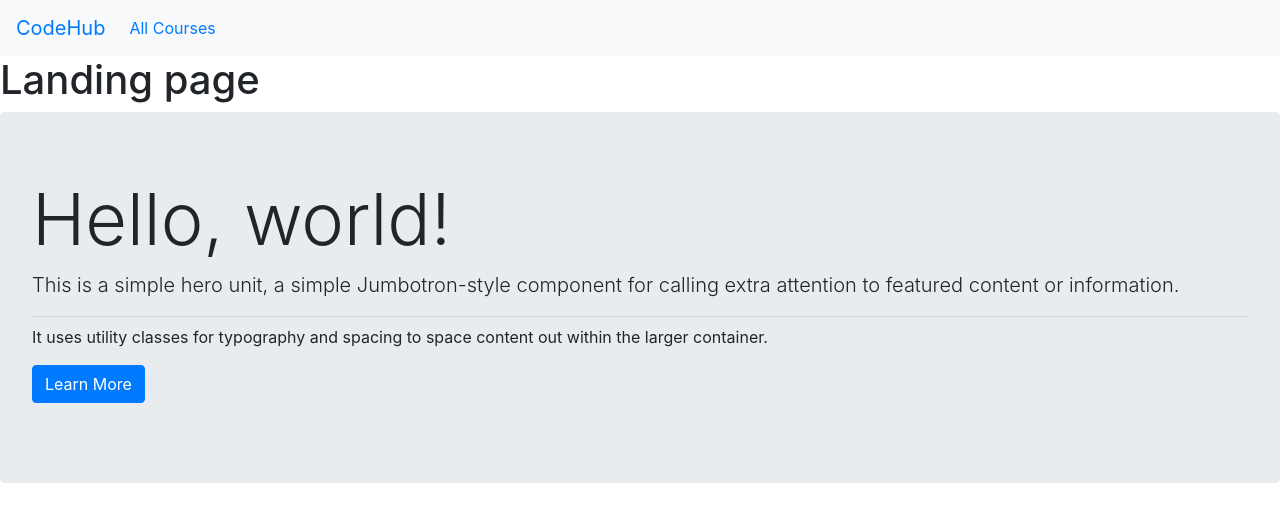
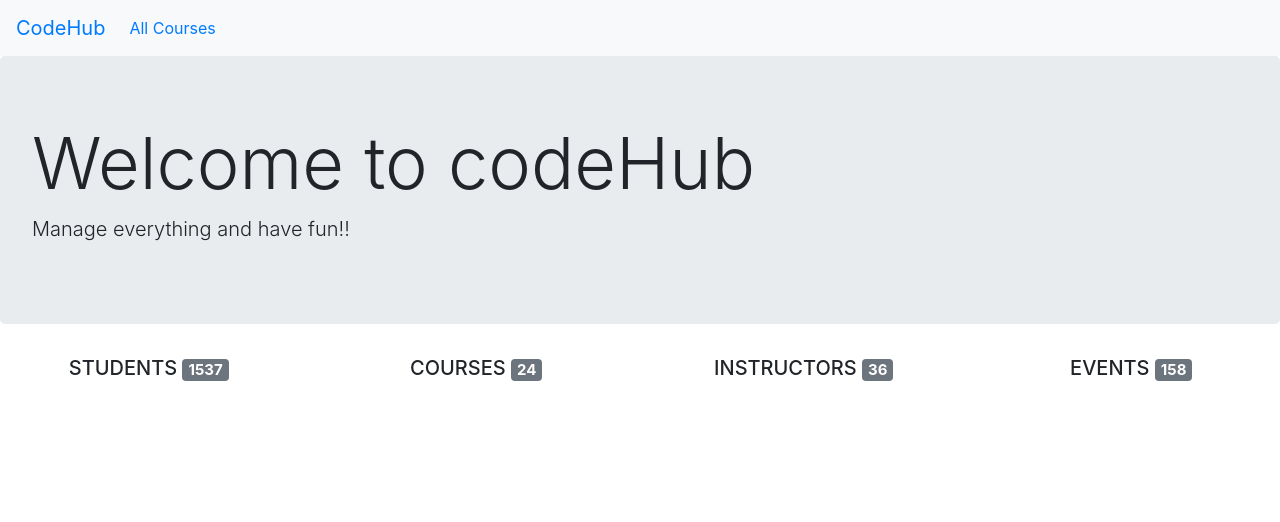
Before and after one commit to tzimpoulog/codehubCourses, a React (Create React App) app: page / in a window 1280 px wide. Shown: the top 522 px of the page. Built offline with nearby package versions, Linux system fonts and the light colour scheme; data requests are answered from the project's data file.

Commit message:
Added stats from jsonserver on landing page

```diff
--- /dev/null
+++ b/src/api/index.js
@@ -0,0 +1,3 @@
+const API_BASE_URL = "http://localhost:3001";
+
+export const API = `${API_BASE_URL}/`;
--- a/src/components/App.js
+++ b/src/components/App.js
@@ -1,6 +1,5 @@
 import React from "react";
 import { BrowserRouter, Route } from "react-router-dom";
-import { BreadcrumbItem } from "reactstrap";
 import Landing from "./Landing";
 import Courses from "./Courses";
 import Header from "./Header";
--- /dev/null
+++ b/src/components/JumbotronContent.js
@@ -0,0 +1,19 @@
+import React from 'react';
+import { Link } from "react-router-dom";
+import { Button } from 'reactstrap';
+
+const JumbotronContent = () => {
+  return (
+    <div>
+      <h1 className="display-3">Welcome to codeHub</h1>
+        <p className="lead">Manage everything and have fun!!</p>
+        {/* <p className="lead">
+          <Button color="primary">
+          <Link to='/courses'>All Courses</Link>
+          </Button>
+        </p> */}
+    </div>
+  );
+}
+
+export default JumbotronContent;
--- a/src/components/Landing.js
+++ b/src/components/Landing.js
@@ -1,21 +1,19 @@
-import React from 'react';
-import { Jumbotron, Button } from 'reactstrap';
+import React from "react";
+import { Jumbotron } from "reactstrap";
+import JumbotronContent from "./JumbotronContent";
+import Stats from './Stats';
+
 
 const Landing = () => {
+
   return (
     <div>
-     <h1>Landing page</h1>
-     <Jumbotron>
-        <h1 className="display-3">Hello, world!</h1>
-        <p className="lead">This is a simple hero unit, a simple Jumbotron-style component for calling extra attention to featured content or information.</p>
-        <hr className="my-2" />
-        <p>It uses utility classes for typography and spacing to space content out within the larger container.</p>
-        <p className="lead">
-          <Button color="primary">Learn More</Button>
-        </p>
+      <Jumbotron>
+        <JumbotronContent />
       </Jumbotron>
+      <Stats />
     </div>
   );
-}
+};
 
 export default Landing;
--- /dev/null
+++ b/src/components/Stats.js
@@ -0,0 +1,43 @@
+import React,{ useEffect, useState} from "react";
+import { Row, Col } from "reactstrap";
+import { Badge } from 'reactstrap';
+import {API} from '../api';
+
+const Stats = () => {
+  const [stats, setStats] = useState([]);
+
+  useEffect(() => {
+    const fetchData = () => {
+      fetch(API + "stats")
+        .then((response) => {
+          if (response.ok) {
+            return response.json();
+          } else {
+            throw new Error("Something went wrong ...");
+          }
+        })
+        .then((data) => {
+          console.log(data);
+          setStats(data);
+          //setIsLoading(false);
+        })
+        .catch((error) => {
+          console.log(error);
+        });
+    };
+
+    fetchData();
+  }, []);
+
+  return (
+    <div>
+      <Row>{stats.map((stat) =>
+        <Col sm="3" style={{textAlign: 'center'}} key={stat.id}>
+        <h5 style={{textTransform: 'uppercase'}}>{stat.title} <Badge color="secondary">{stat.amount}</Badge></h5>
+        </Col>
+      )}</Row>
+    </div>
+  );
+};
+
+export default Stats;
```
Also changed, not shown: src/components/Header.js (+1 -6 lines).
